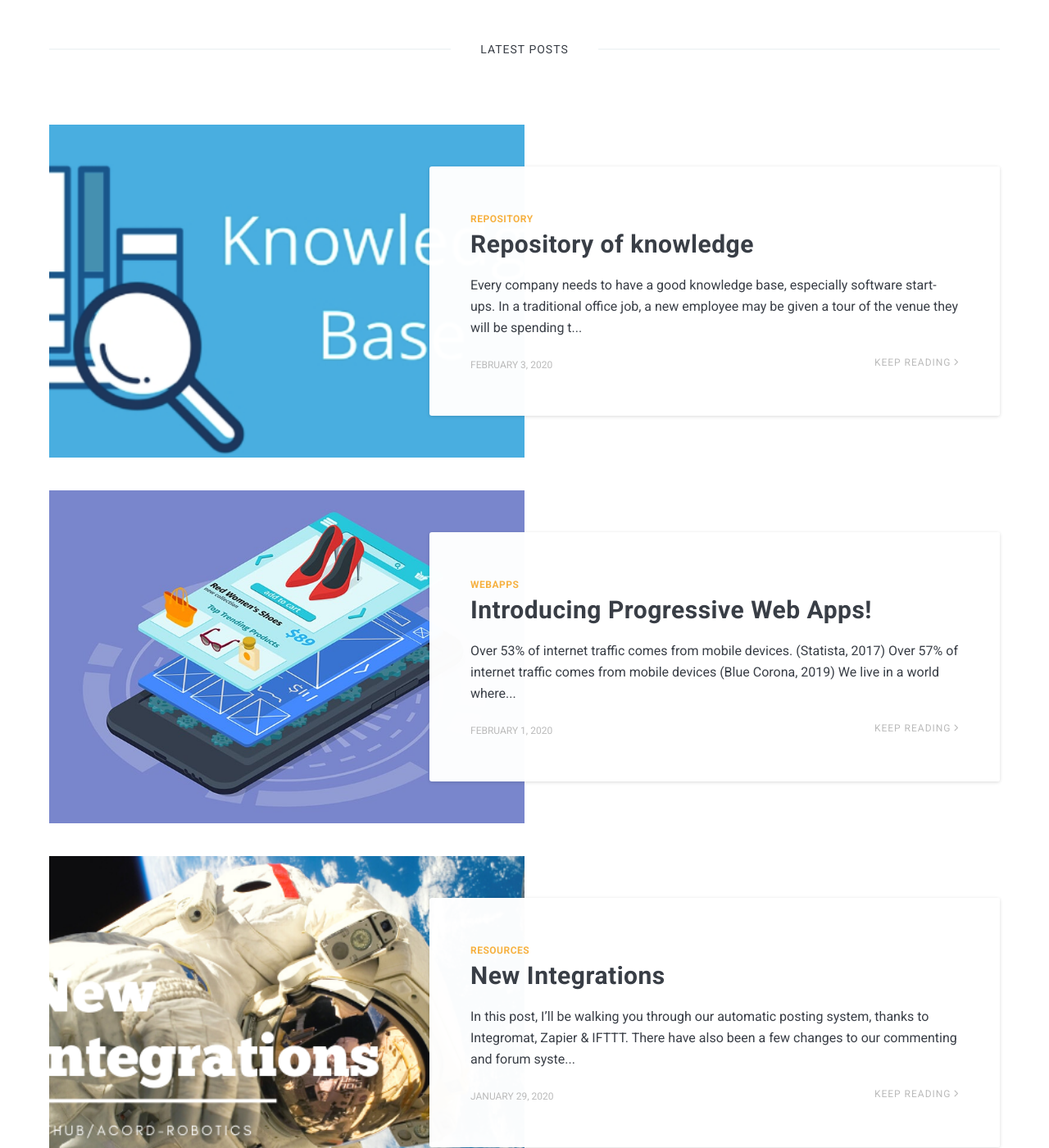
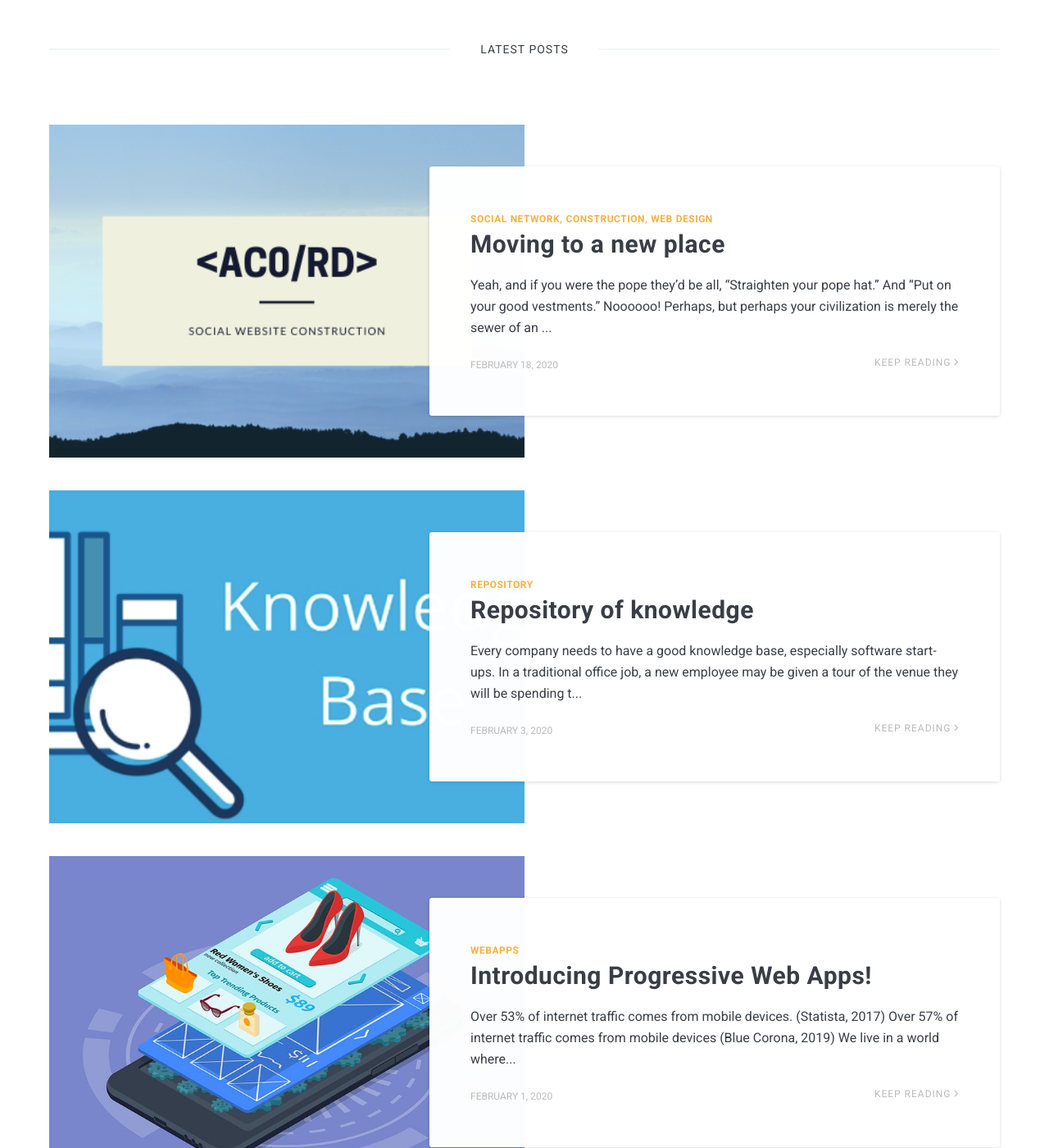
Before and after one commit to Gizmotronn/acord-robotics.github11, a Jekyll site: the page built from index.html, in a window 1280 px wide and 1400 px high, scrolled down 607 px. Shown: the whole window at 82% size. Built offline with Jekyll 4.4.1, drawn with Linux system fonts in a browser that asks for light colours; nearby versions of some CDN libraries; the list of posts is cut into pages by our own code; some of the changed text lies outside the part shown.

Commit message:
Update 2018-07-05-moving-to-a-new-place.markdown

```diff
--- a/_posts/2018-07-05-moving-to-a-new-place.markdown
+++ b/_posts/2018-07-05-moving-to-a-new-place.markdown
@@ -1,9 +1,10 @@
 ---
 layout: post
-title:  Moving to a new place
-date:   2018-07-05 15:01:35 +0300
-image:  05.jpg
-tags:   Home
+title: Moving to a new place
+date: '2020-02-18 15:01:35 +0300'
+image: socialwebconstruct.png
+tags: 'Social Network, Construction, Web Design'
+published: true
 ---
 Yeah, and if you were the pope they'd be all, "Straighten your pope hat." And "Put on your good vestments." Noooooo! Perhaps, but perhaps your civilization is merely the sewer of an even greater society above you!
 
```
